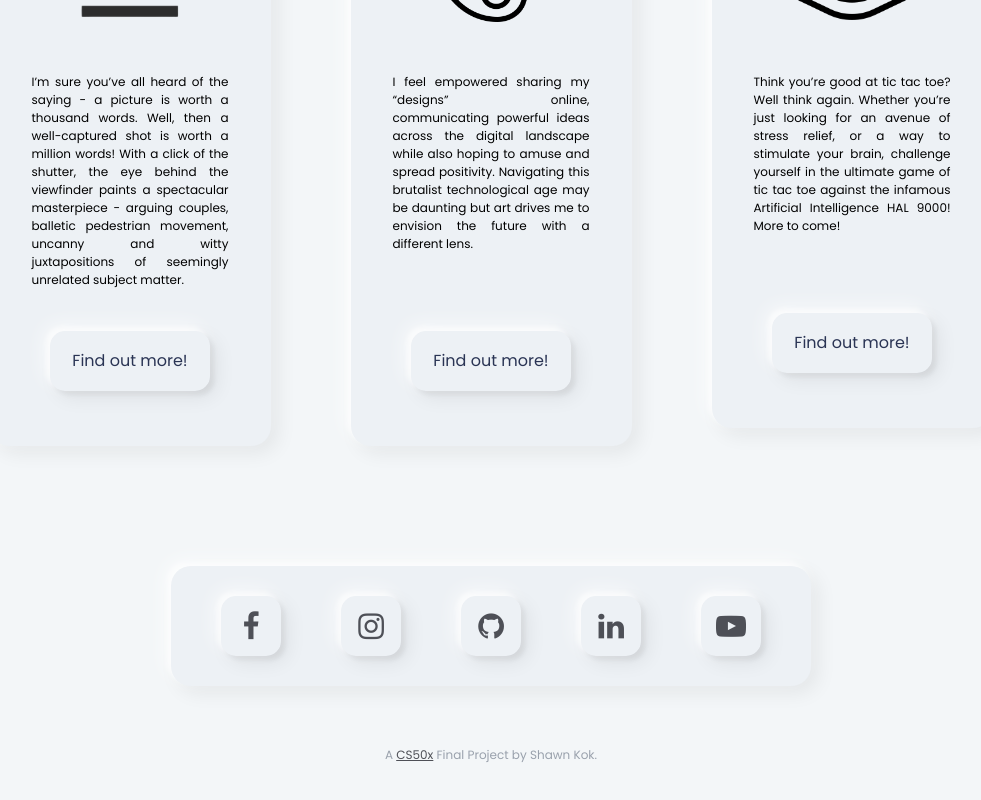
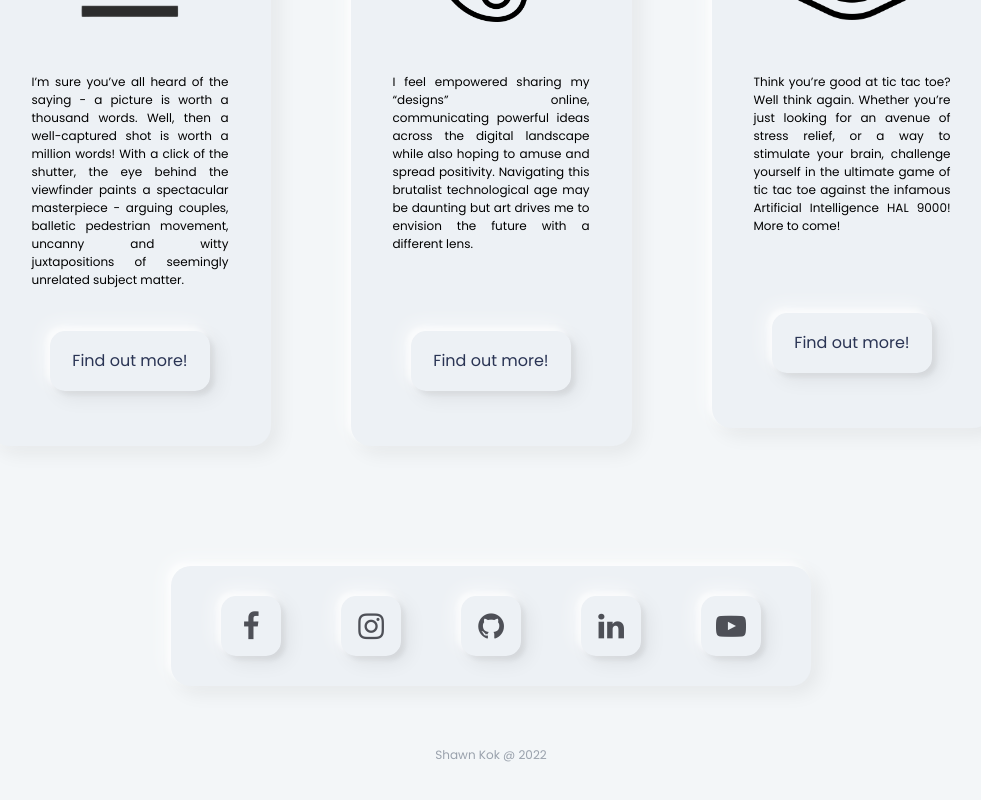
Before and after one commit to Kok-je/Kok-je.github.io, a plain HTML site: page index.html in a window 1280 px wide. Shown: the part 1830-2630 px from the top of the page, without its empty margins (149-1130 px from the left). Drawn offline with nearby package versions, Linux system fonts and the light colour scheme; files whose address does not match are found by name.

Commit message:
Update index.html

```diff
--- a/index.html
+++ b/index.html
@@ -154,7 +154,8 @@
         <!-- credit -->
         <div id="credit">
             <div class="centralise">
-                A <a href="https://cs50.harvard.edu/x/2021/" target="_blank" style="color:#4e5057;">CS50x</a> Final Project by Shawn Kok.
+                <!-- A <a href="https://cs50.harvard.edu/x/2021/" target="_blank" style="color:#4e5057;">CS50x</a> Final Project by Shawn Kok. -->
+		Shawn Kok @ 2022
             </div>
         </div>
 
```
